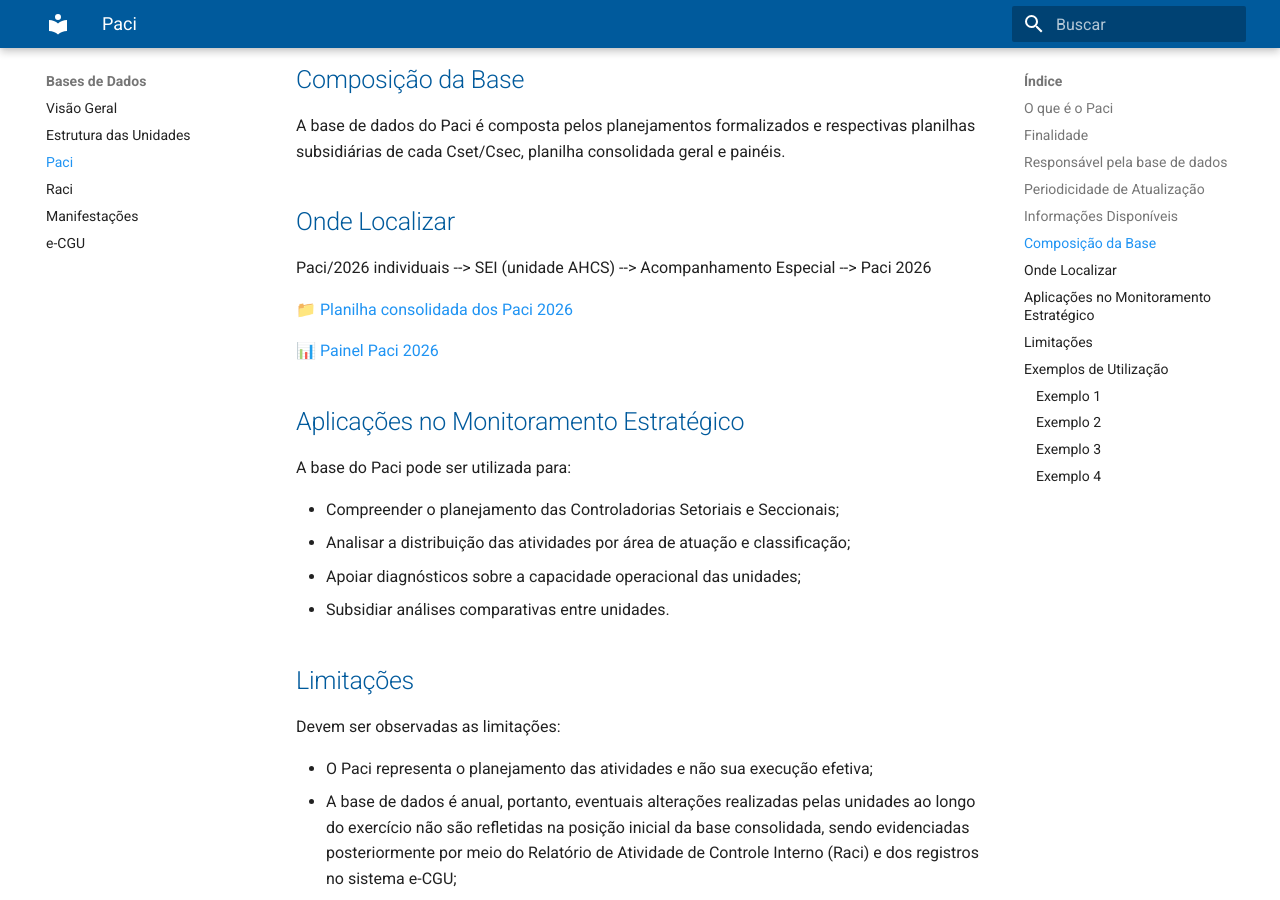
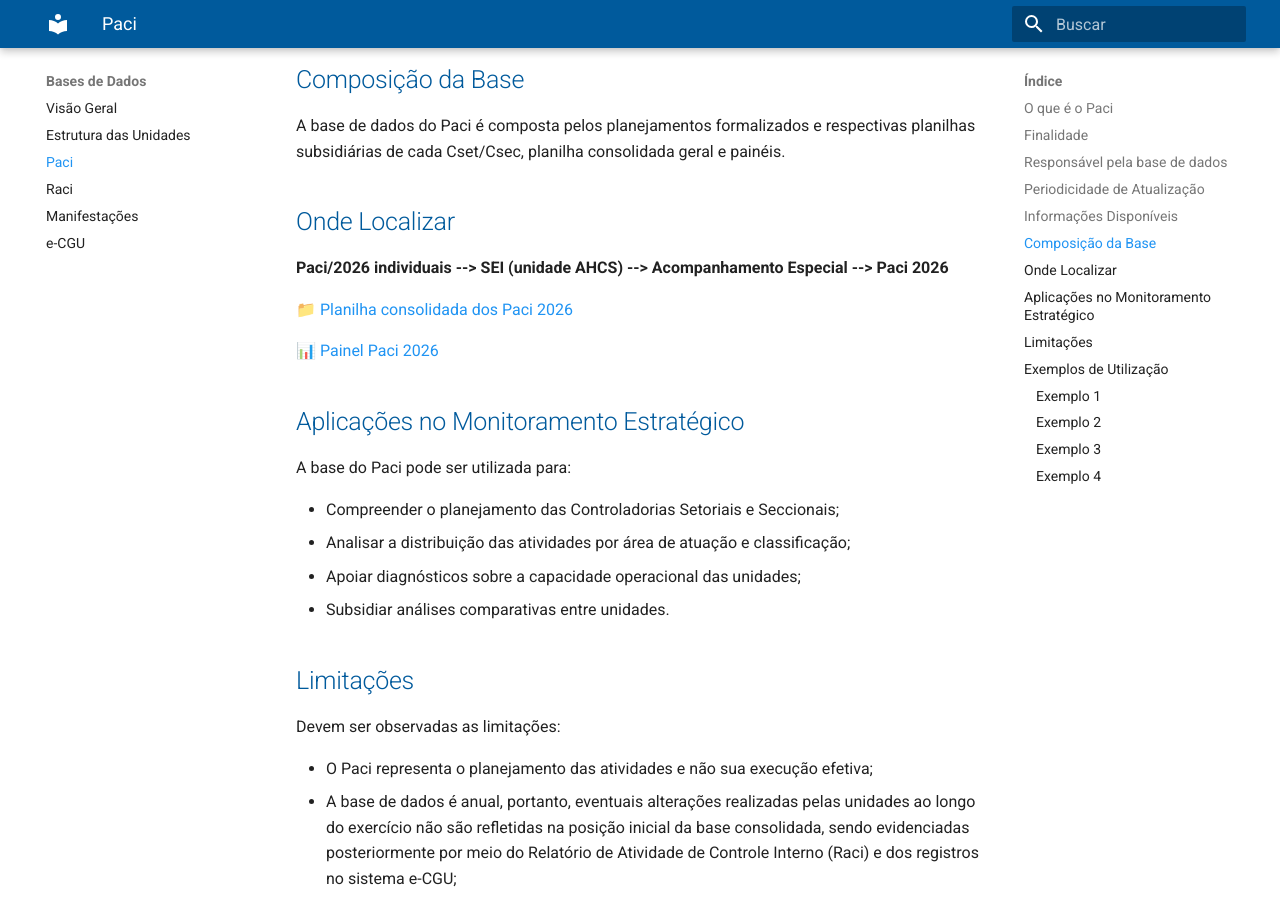
Before and after one commit to CGEMG-AHCS/guia-monitoramento-estrategico, an MkDocs documentation site: the page built from docs/bases-dados/paci.md, in a window 1280 px wide and 900 px high, scrolled down 1526 px. Built offline with MkDocs 1.6.1 and Material for MkDocs 9.7.7, drawn with Linux system fonts in a browser that asks for light colours.

```diff
--- a/docs/bases-dados/paci.md
+++ b/docs/bases-dados/paci.md
@@ -40,7 +40,7 @@ A base de dados do Paci é composta pelos planejamentos formalizados e respectiv
 
 ## Onde Localizar
 
-Paci/2026 individuais --> SEI (unidade AHCS) --> Acompanhamento Especial --> Paci 2026
+**Paci/2026 individuais --> SEI (unidade AHCS) --> Acompanhamento Especial --> Paci 2026**
 
 📁 [Planilha consolidada dos Paci 2026](https://cecad365.sharepoint.com/:x:/r/sites/HarmonizaoCGE/Documentos%20Compartilhados/General/1%20-%20Coordenar%20Planejamento%20Anual%20Cset-Csec/Paci%202026/Consolida%C3%A7%C3%A3o%20do%20Paci%202026/01%20Consolida%C3%A7%C3%A3o%20Paci%202026_painel.xlsx?d=wd4ab5f25c8d34477bd95baa9c697f519&csf=1&web=1&e=sOTDue)
 
```
